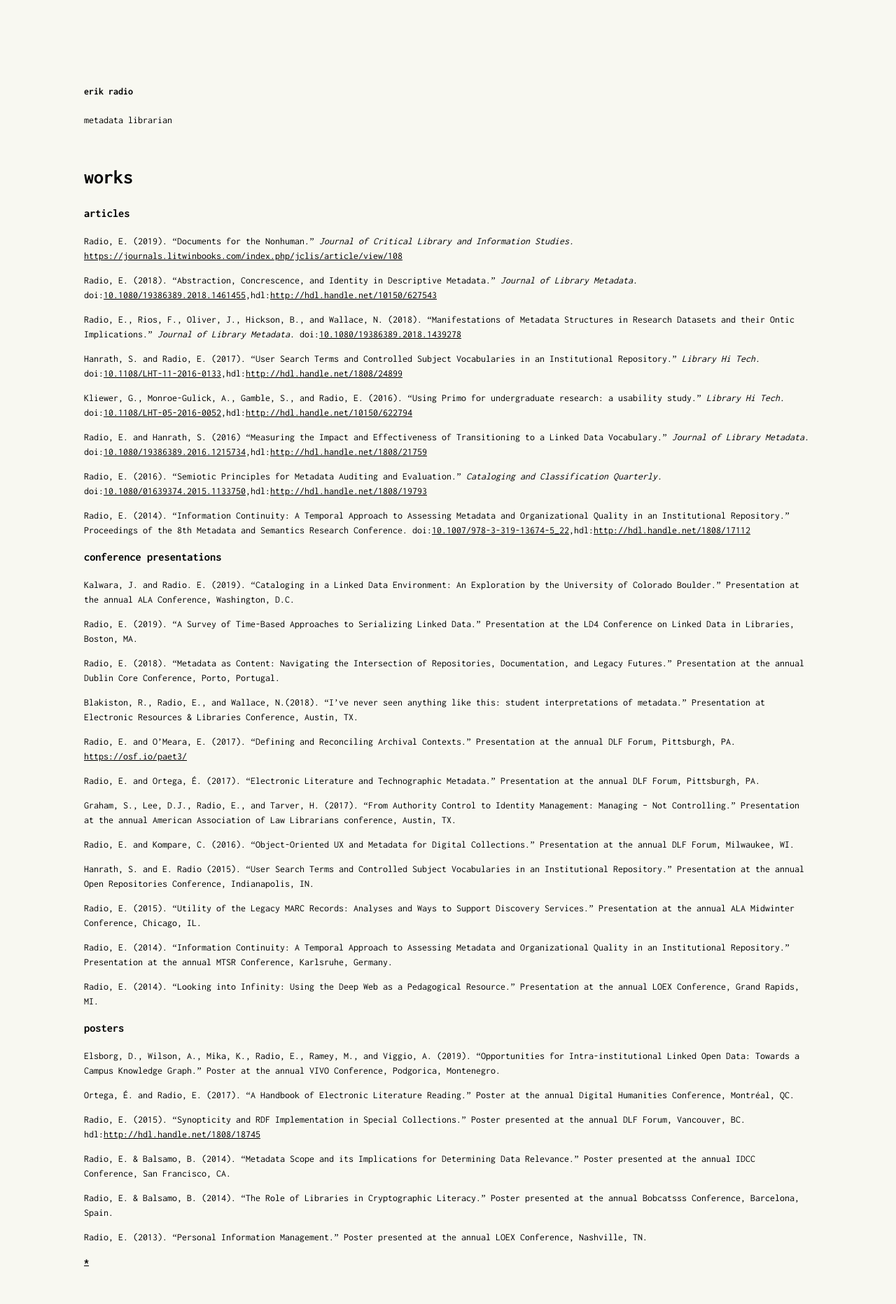
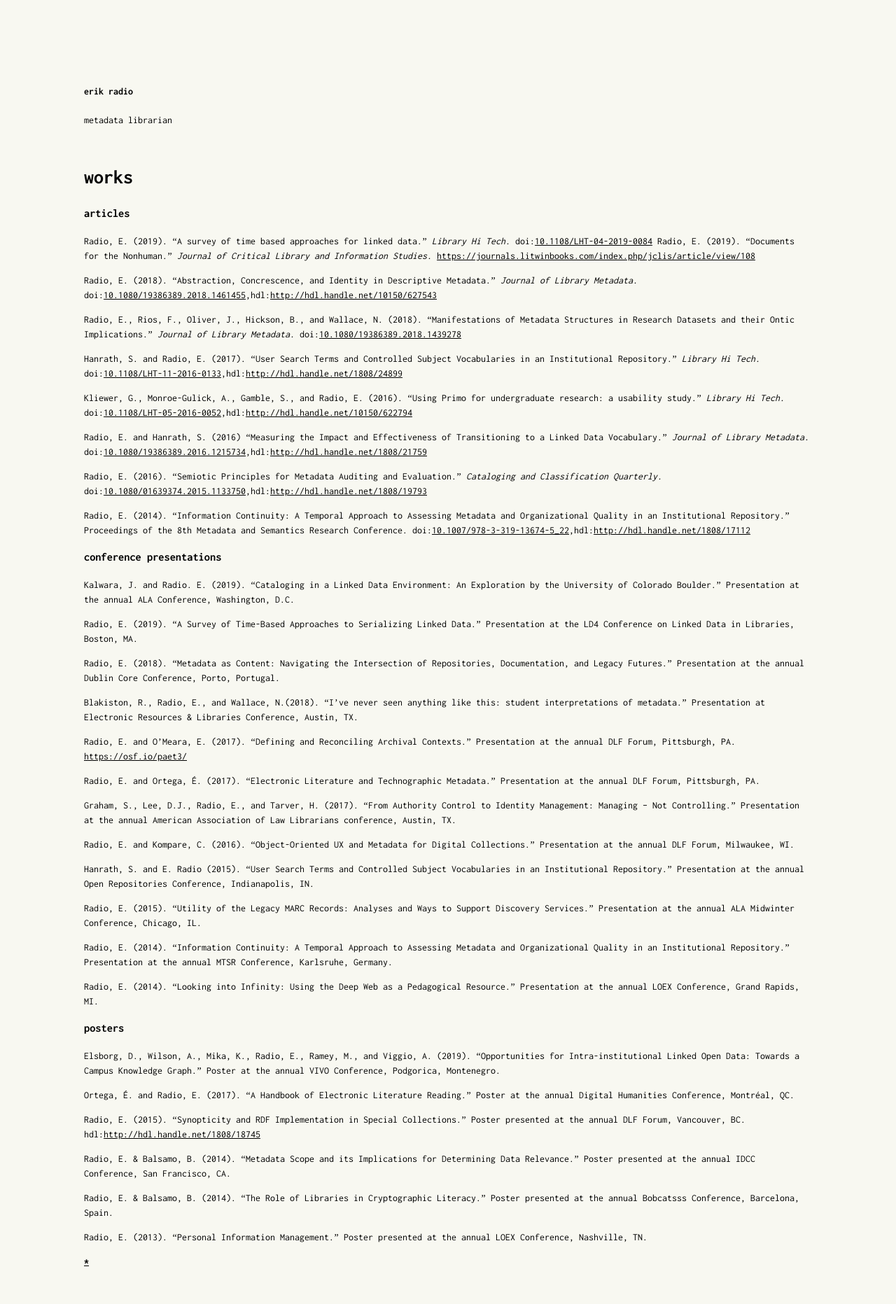
Before and after one commit to erikradio/erikradio.github.io, a Jekyll site: the page built from works.md, in a window 1280 px wide. Shown: the whole page at 70% size. Built offline with Jekyll 4.4.1, drawn with Linux system fonts in a browser that asks for light colours.

Commit message:
Update works.md

```diff
--- a/works.md
+++ b/works.md
@@ -7,6 +7,7 @@ title: works
 
 ### articles
 
+Radio, E. (2019). "A survey of time based approaches for linked data." _Library Hi Tech._ doi:[10.1108/LHT-04-2019-0084](https://doi.org/10.1108/LHT-04-2019-0084/full/html)
 Radio, E. (2019). "Documents for the Nonhuman." _Journal of Critical Library and Information Studies._ [https://journals.litwinbooks.com/index.php/jclis/article/view/108](https://journals.litwinbooks.com/index.php/jclis/article/view/108)
 
 Radio, E. (2018). "Abstraction, Concrescence, and Identity in Descriptive Metadata." _Journal of Library Metadata._ doi:[10.1080/19386389.2018.1461455](https://www.tandfonline.com/doi/full/10.1080/19386389.2018.1461455),hdl:[http://hdl.handle.net/10150/627543](http://hdl.handle.net/10150/627543)
```
